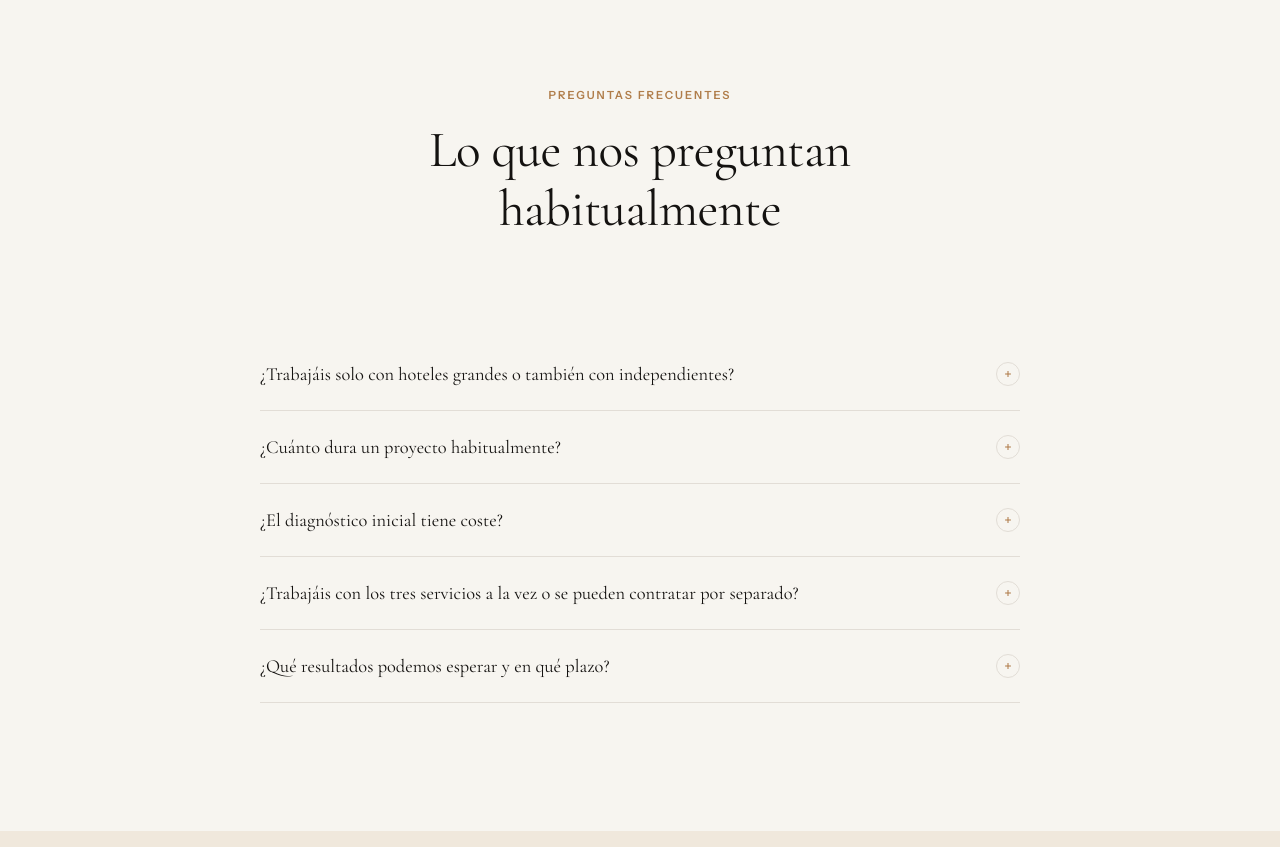
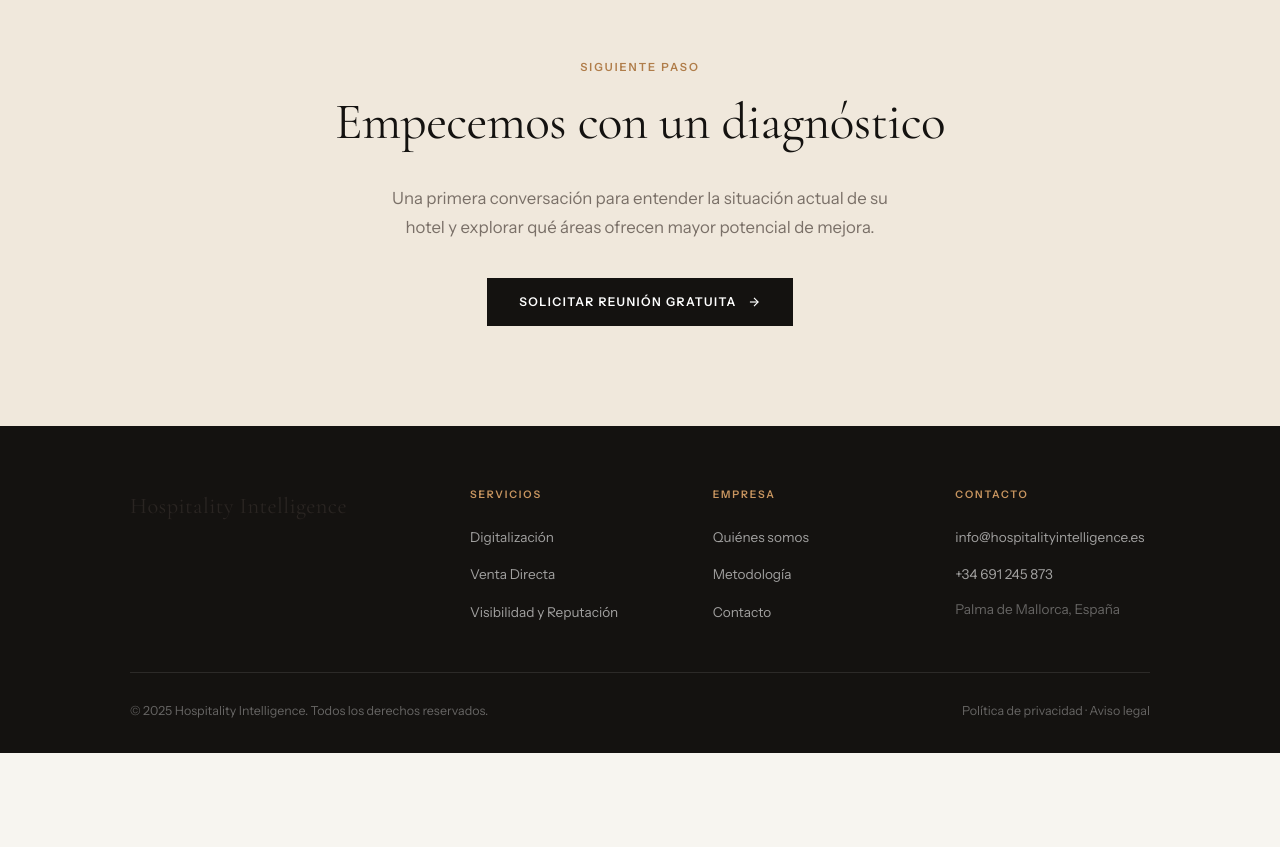
Before and after one commit to DTF502/PaginaWebConsultoria, a plain HTML site: page metodologia.html in a window 1280 px wide. Shown: the part 3120-3967 px from the top of the page. After the commit the page ends 3873 px from the top, so only its background shows below. Drawn offline with nearby package versions, Linux system fonts and the light colour scheme.

Commit message:
Últimos cambios especificados

```diff
--- a/metodologia.html
+++ b/metodologia.html
@@ -412,67 +412,7 @@
     </div>
   </section>
 
-  <!-- FAQ -->
-  <section class="faq">
-    <div class="container">
-      <div class="section-header section-header--center reveal">
-        <span class="label">Preguntas frecuentes</span>
-        <h2>Lo que nos preguntan<br>habitualmente</h2>
-      </div>
 
-      <div class="faq__list">
-        <div class="faq-item reveal">
-          <button class="faq-item__question">
-            <span class="faq-item__question-text">¿Trabajáis solo con hoteles grandes o también con independientes?</span>
-            <span class="faq-item__icon"><svg viewBox="0 0 24 24"><line x1="12" y1="5" x2="12" y2="19"/><line x1="5" y1="12" x2="19" y2="12"/></svg></span>
-          </button>
-          <div class="faq-item__answer">
-            <p>Trabajamos con hoteles de todos los tamaños, desde establecimientos independientes y boutique hasta grupos hoteleros de tamaño medio. La condición no es el tamaño, sino la disposición del equipo directivo a trabajar de forma estratégica y sostenida.</p>
-          </div>
-        </div>
-
-        <div class="faq-item reveal reveal-delay-1">
-          <button class="faq-item__question">
-            <span class="faq-item__question-text">¿Cuánto dura un proyecto habitualmente?</span>
-            <span class="faq-item__icon"><svg viewBox="0 0 24 24"><line x1="12" y1="5" x2="12" y2="19"/><line x1="5" y1="12" x2="19" y2="12"/></svg></span>
-          </button>
-          <div class="faq-item__answer">
-            <p>Depende del alcance. Un diagnóstico inicial puede completarse en 2-3 semanas. Un proyecto de implementación completo suele tener una duración de entre 3 y 9 meses, seguido de una fase de seguimiento continuo. Adaptamos siempre el ritmo a la realidad del cliente.</p>
-          </div>
-        </div>
-
-        <div class="faq-item reveal reveal-delay-2">
-          <button class="faq-item__question">
-            <span class="faq-item__question-text">¿El diagnóstico inicial tiene coste?</span>
-            <span class="faq-item__icon"><svg viewBox="0 0 24 24"><line x1="12" y1="5" x2="12" y2="19"/><line x1="5" y1="12" x2="19" y2="12"/></svg></span>
-          </button>
-          <div class="faq-item__answer">
-            <p>La primera reunión de exploración es sin coste ni compromiso. En ella analizamos conjuntamente la situación del hotel y evaluamos si existe un encaje real entre sus necesidades y lo que podemos aportarle. Si hay un diagnóstico más detallado posterior, se presupuesta por separado.</p>
-          </div>
-        </div>
-
-        <div class="faq-item reveal reveal-delay-3">
-          <button class="faq-item__question">
-            <span class="faq-item__question-text">¿Trabajáis con los tres servicios a la vez o se pueden contratar por separado?</span>
-            <span class="faq-item__icon"><svg viewBox="0 0 24 24"><line x1="12" y1="5" x2="12" y2="19"/><line x1="5" y1="12" x2="19" y2="12"/></svg></span>
-          </button>
-          <div class="faq-item__answer">
-            <p>Ambas opciones son posibles. Hay hoteles que nos contratan para una sola área de trabajo, y otros para las tres de forma integrada. Cuando trabajamos las tres áreas conjuntamente, el impacto suele ser mayor por la coherencia y la sinergia entre ellas. Pero siempre priorizamos lo que tiene más sentido para cada caso.</p>
-          </div>
-        </div>
-
-        <div class="faq-item reveal">
-          <button class="faq-item__question">
-            <span class="faq-item__question-text">¿Qué resultados podemos esperar y en qué plazo?</span>
-            <span class="faq-item__icon"><svg viewBox="0 0 24 24"><line x1="12" y1="5" x2="12" y2="19"/><line x1="5" y1="12" x2="19" y2="12"/></svg></span>
-          </button>
-          <div class="faq-item__answer">
-            <p>No ofrecemos resultados garantizados ni cifras genéricas sin conocer el punto de partida. Lo que sí garantizamos es un diagnóstico honesto, un plan fundamentado y un seguimiento riguroso. Los primeros indicios de mejora suelen ser visibles entre los 3 y 6 meses, dependiendo del área de trabajo y la velocidad de implementación.</p>
-          </div>
-        </div>
-      </div>
-    </div>
-  </section>
 
   <!-- CTA -->
   <section class="methodology-cta">
```
Also changed, not shown: contacto.html (+1 -2 lines), nosotros.html (+1 -13 lines).
